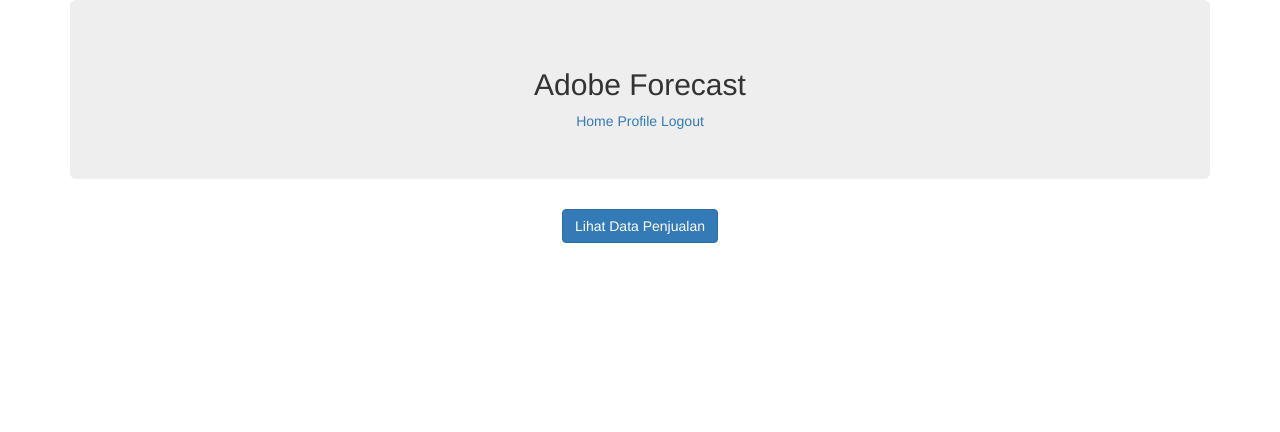
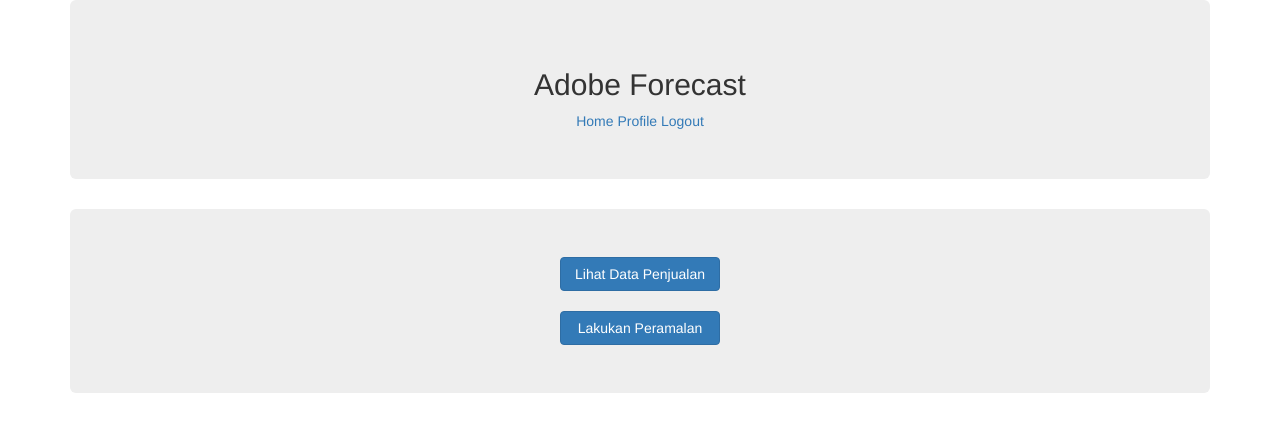
Before and after one commit to 110Montauk/Skripsi, a Flask app: page /home in a window 1280 px wide. Shown: the top 432 px of the page. Run offline with Flask 3, Linux system fonts and the light colour scheme; some libraries are stand-ins or nearby versions.

Commit message:
Update home.html

```diff
--- a/templates/home.html
+++ b/templates/home.html
@@ -5,7 +5,12 @@
 {% block body %}
 
 <div class="container text-center">
-    <a href="{{ url_for('View') }}" class="btn btn-primary">Lihat Data Penjualan</a>
+    <div class="jumbotron">
+        <a href="{{ url_for('View') }}" class="btn btn-primary" style="width: 160px;">Lihat Data Penjualan</a>
+        <br>
+        <br>
+        <a href="{{ url_for('ShowForecast') }} " class="btn btn-primary" style="width: 160px;">Lakukan Peramalan</a>
+    </div>
 </div>
 
 {% endblock %}
```
